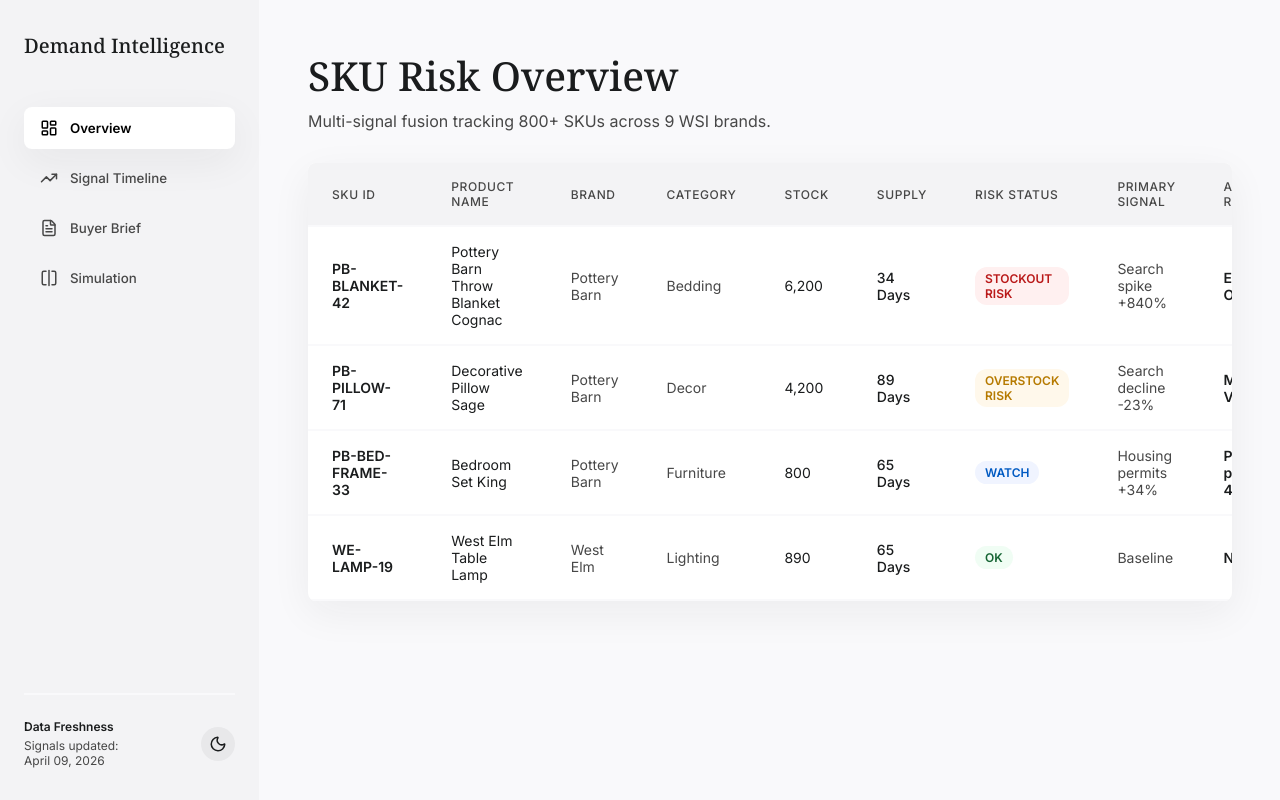
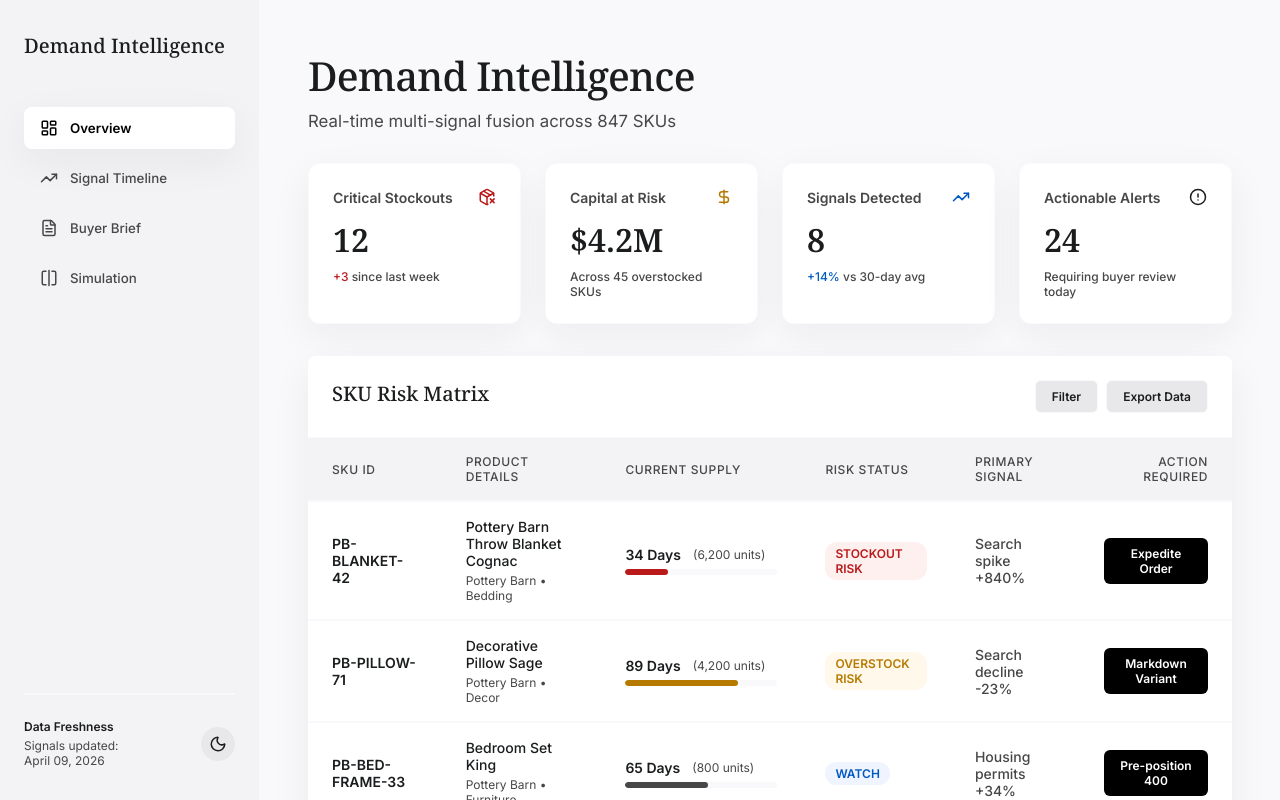
Before and after one commit to abhi-dev99/supplite, a React app in the folder frontend/: page / in a window 1280 px wide. Built offline with nearby package versions, Linux system fonts and the light colour scheme; the HTML template or start-up script is replaced by a standard one.

Commit message:
feat(ui): add KPI metrics and remove bland visual elements for a richer dashboard

```diff
--- a/frontend/src/App.css
+++ b/frontend/src/App.css
@@ -66,3 +66,82 @@
 .badge.amber { background: var(--color-overstock-bg); color: var(--color-overstock-text); }
 .badge.blue { background: var(--color-watch-bg); color: var(--color-watch-text); }
 .badge.green { background: var(--color-ok-bg); color: var(--color-ok-text); }
+
+/* --- New UI Flourish Elements --- */
+
+.metric-card {
+  background-color: var(--color-surface-floating);
+  border-radius: 12px;
+  padding: 24px;
+  box-shadow: var(--shadow-diffused);
+  border: 1px solid rgba(0,0,0,0.02);
+  transition: transform 0.2s ease, box-shadow 0.2s ease;
+}
+
+[data-theme='dark'] .metric-card {
+  border: 1px solid rgba(255,255,255,0.05);
+}
+
+.metric-card:hover {
+  transform: translateY(-2px);
+  box-shadow: 0 16px 48px rgba(0, 0, 0, 0.08);
+}
+
+.metric-header {
+  display: flex;
+  justify-content: space-between;
+  align-items: center;
+  margin-bottom: 12px;
+}
+
+.metric-title {
+  font-size: 0.875rem;
+  font-weight: 600;
+  color: var(--color-text-secondary);
+}
+
+.metric-value {
+  font-family: var(--font-serif);
+  font-size: 2rem;
+  font-weight: 600;
+  margin-bottom: 8px;
+  color: var(--color-text-primary);
+}
+
+.metric-trend {
+  font-size: 0.75rem;
+  font-weight: 500;
+  color: var(--color-text-secondary);
+}
+
+.table-row-hover {
+  transition: background-color 0.15s ease;
+  cursor: pointer;
+}
+
+.action-btn {
+  background-color: var(--color-primary);
+  color: var(--color-primary-on);
+  padding: 8px 16px;
+  border-radius: 6px;
+  font-size: 0.75rem;
+  font-weight: 600;
+  transition: opacity 0.2s ease;
+}
+.action-btn:hover {
+  opacity: 0.9;
+}
+
+.secondary-btn {
+  background-color: var(--color-surface-hover);
+  color: var(--color-text-primary);
+  padding: 8px 16px;
+  border-radius: 6px;
+  font-size: 0.75rem;
+  font-weight: 600;
+  border: 1px solid var(--color-background);
+  transition: background-color 0.2s ease;
+}
+.secondary-btn:hover {
+  background-color: var(--color-surface);
+}
--- a/frontend/src/views/SkuRiskOverview.jsx
+++ b/frontend/src/views/SkuRiskOverview.jsx
@@ -1,3 +1,4 @@
+import { AlertCircle, DollarSign, PackageX, TrendingUp } from 'lucide-react';
 import { mockSkus } from '../data';
 
 export default function SkuRiskOverview() {
@@ -10,46 +11,112 @@
     }
   };
 
+  const getSupplyWidth = (days) => {
+    const max = 120;
+    return `${Math.min((days / max) * 100, 100)}%`;
+  };
+
   return (
     <div style={{ display: 'flex', flexDirection: 'column', gap: '32px' }}>
-      <div>
-        <h1 style={{ fontSize: '2.5rem', marginBottom: '8px' }}>SKU Risk Overview</h1>
-        <p style={{ color: 'var(--color-text-secondary)', fontSize: '1rem', margin: 0 }}>
-          Multi-signal fusion tracking 800+ SKUs across 9 WSI brands.
-        </p>
+      <div style={{ display: 'flex', justifyContent: 'space-between', alignItems: 'flex-end' }}>
+        <div>
+          <h1 style={{ fontSize: '2.5rem', marginBottom: '8px', letterSpacing: '-0.02em' }}>Demand Intelligence</h1>
+          <p style={{ color: 'var(--color-text-secondary)', fontSize: '1.05rem', margin: 0 }}>
+            Real-time multi-signal fusion across 847 SKUs
+          </p>
+        </div>
+      </div>
+
+      {/* KPI Metric Cards */}
+      <div style={{ display: 'grid', gridTemplateColumns: 'repeat(4, 1fr)', gap: '24px' }}>
+        <div className="metric-card">
+          <div className="metric-header">
+            <span className="metric-title">Critical Stockouts</span>
+            <PackageX size={18} color="var(--color-stockout-text)" />
+          </div>
+          <div className="metric-value">12</div>
+          <div className="metric-trend"><span style={{color: 'var(--color-stockout-text)'}}>+3</span> since last week</div>
+        </div>
+
+        <div className="metric-card">
+          <div className="metric-header">
+            <span className="metric-title">Capital at Risk</span>
+            <DollarSign size={18} color="var(--color-overstock-text)" />
+          </div>
+          <div className="metric-value">$4.2M</div>
+          <div className="metric-trend"><span style={{color: 'var(--color-text-secondary)'}}>Across 45 overstocked SKUs</span></div>
+        </div>
+
+        <div className="metric-card">
+          <div className="metric-header">
+            <span className="metric-title">Signals Detected</span>
+            <TrendingUp size={18} color="var(--color-watch-text)" />
+          </div>
+          <div className="metric-value">8</div>
+          <div className="metric-trend"><span style={{color: 'var(--color-watch-text)'}}>+14%</span> vs 30-day avg</div>
+        </div>
+
+        <div className="metric-card">
+          <div className="metric-header">
+            <span className="metric-title">Actionable Alerts</span>
+            <AlertCircle size={18} color="var(--color-text-primary)" />
+          </div>
+          <div className="metric-value">24</div>
+          <div className="metric-trend">Requiring buyer review today</div>
+        </div>
       </div>
 
       <div className="table-container">
+        <div style={{ padding: '24px', borderBottom: '1px solid var(--color-background)', display: 'flex', justifyContent: 'space-between' }}>
+          <h2 style={{ fontSize: '1.25rem', margin: 0 }}>SKU Risk Matrix</h2>
+          <div style={{ display: 'flex', gap: '8px' }}>
+             <button className="secondary-btn">Filter</button>
+             <button className="secondary-btn">Export Data</button>
+          </div>
+        </div>
         <table>
           <thead>
             <tr>
               <th>SKU ID</th>
-              <th>Product Name</th>
-              <th>Brand</th>
-              <th>Category</th>
-              <th>Stock</th>
-              <th>Supply</th>
+              <th>Product Details</th>
+              <th style={{ width: '200px' }}>Current Supply</th>
               <th>Risk Status</th>
               <th>Primary Signal</th>
-              <th>Action Required</th>
+              <th style={{ textAlign: 'right' }}>Action Required</th>
             </tr>
           </thead>
           <tbody>
             {mockSkus.map(sku => (
-              <tr key={sku.id} style={{ cursor: 'pointer' }}>
+              <tr key={sku.id} className="table-row-hover">
                 <td style={{ fontWeight: 600 }}>{sku.id}</td>
-                <td>{sku.name}</td>
-                <td style={{ color: 'var(--color-text-secondary)' }}>{sku.brand}</td>
-                <td style={{ color: 'var(--color-text-secondary)' }}>{sku.category}</td>
-                <td>{sku.stock.toLocaleString()}</td>
-                <td style={{ fontWeight: 500 }}>{sku.daysOfSupply} Days</td>
+                <td>
+                  <div style={{ fontWeight: 500, marginBottom: '4px' }}>{sku.name}</div>
+                  <div style={{ fontSize: '0.75rem', color: 'var(--color-text-secondary)' }}>{sku.brand} • {sku.category}</div>
+                </td>
+                <td>
+                  <div style={{ display: 'flex', alignItems: 'center', gap: '12px', marginBottom: '6px' }}>
+                    <span style={{ fontWeight: 600 }}>{sku.daysOfSupply} Days</span>
+                    <span style={{ fontSize: '0.75rem', color: 'var(--color-text-secondary)' }}>({sku.stock.toLocaleString()} units)</span>
+                  </div>
+                  <div style={{ width: '100%', height: '6px', backgroundColor: 'var(--color-background)', borderRadius: '3px', overflow: 'hidden' }}>
+                    <div style={{
+                      width: getSupplyWidth(sku.daysOfSupply),
+                      height: '100%',
+                      backgroundColor: sku.riskLevel === 'STOCKOUT_RISK' ? 'var(--color-stockout-text)' :
+                                       sku.riskLevel === 'OVERSTOCK_RISK' ? 'var(--color-overstock-text)' : 'var(--color-text-secondary)',
+                      borderRadius: '3px'
+                    }} />
+                  </div>
+                </td>
                 <td>
                   <span className={getBadgeClass(sku.riskLevel)}>
                     {sku.riskLevel.replace('_', ' ')}
                   </span>
                 </td>
-                <td style={{ color: 'var(--color-text-secondary)' }}>{sku.signal}</td>
-                <td style={{ fontWeight: 600 }}>{sku.action}</td>
+                <td style={{ color: 'var(--color-text-secondary)', fontWeight: 500 }}>{sku.signal}</td>
+                <td style={{ textAlign: 'right' }}>
+                   <button className="action-btn">{sku.action}</button>
+                </td>
               </tr>
             ))}
           </tbody>
```
